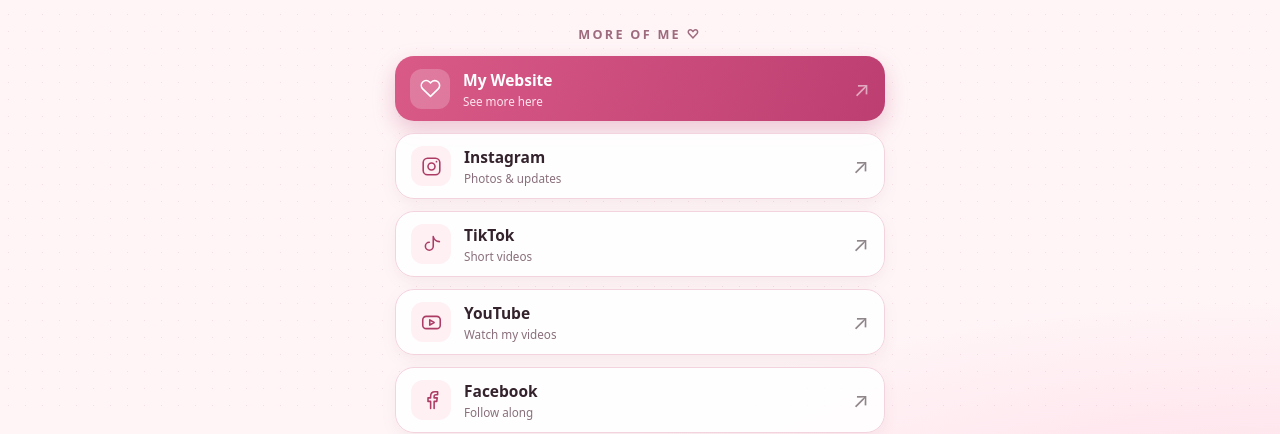
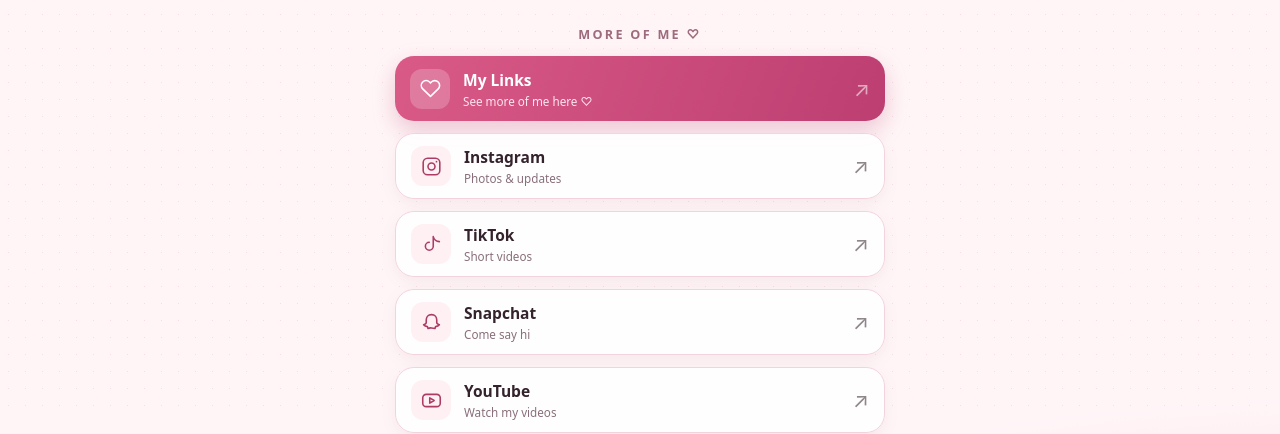
Before and after one commit to korbynboksner/Barbie, a plain HTML site: page index.html in a window 1280 px wide. Shown: the part 385-819 px from the top of the page. Drawn offline with Linux system fonts and the light colour scheme.

Commit message:
Add files via upload

```diff
--- a/index.html
+++ b/index.html
@@ -134,12 +134,13 @@
       profileImage: "images/Profile.png",
       sectionTitle: "More of me ♡",
       links: [
-        { label: "My Website", hint: "See more here", icon: "heart", url: "https://bouncy.ai/barbellinaaa", featured: true },
-        { label: "Instagram", hint: "Photos & updates", icon: "instagram", url: "https://instagram.com/" },
-        { label: "TikTok", hint: "Short videos", icon: "tiktok", url: "https://tiktok.com/" },
-        //{ label: "Snapchat", hint: "Come say hi", icon: "snapchat", url: "https://snapchat.com/" },
-        { label: "YouTube", hint: "Watch my videos", icon: "youtube", url: "https://youtube.com/" },
-        { label: "Facebook", hint: "Follow along", icon: "facebook", url: "https://facebook.com/" }
+        { label: "My Links", hint: "See more of me here ♡", icon: "heart", url: "https://bouncy.ai/barbellinaaa", featured: true },
+        { label: "Instagram", hint: "Photos & updates", icon: "instagram", url: "https://www.instagram.com/barbelllina/" },
+        { label: "TikTok", hint: "Short videos", icon: "tiktok", url: "https://www.tiktok.com/@barbellinaa?lang=en" },
+        { label: "Snapchat", hint: "Come say hi", icon: "snapchat", url: "https://snapchat.com/@barbellina" },
+        { label: "YouTube", hint: "Watch my videos", icon: "youtube", url: "https://www.youtube.com/@Barbellinaa" },
+        { label: "Facebook", hint: "Follow along", icon: "facebook", url: "https://www.facebook.com/barbellinaa/" },
+        { label: "Twitter", hint: "Follow me on X 🖤", icon: "twitter", url: "https://x.com/barbellinaa?lang=en" },
       ]
     };
 
@@ -151,7 +152,8 @@
       snapchat: '<path d="M12 3c-4 0-6 3-6 6v3c0 1.5-1 2-3 2.5 1 1.3 2.4 2 4.3 2.2l.7 2.2c2-1 2.8-.7 4-.7s2 0 4 .7l.7-2.2c1.9-.2 3.3-.9 4.3-2.2-2-.5-3-1-3-2.5V9c0-3-2-6-6-6Z"/>',
       youtube: '<rect x="2" y="5" width="20" height="14" rx="4"/><path d="m10 9 5 3-5 3Z"/>',
       facebook: '<path d="M15 21v-8h3l.5-4H15V7.5c0-1.2.4-2 2-2h2V2h-3c-3.5 0-5 2-5 5v2H8v4h3v8"/>',
-      link: '<path d="M10 13a5 5 0 0 0 7.5.5l3-3a5 5 0 0 0-7-7l-1.7 1.7M14 11a5 5 0 0 0-7.5-.5l-3 3a5 5 0 0 0 7 7l1.7-1.7"/>'
+      link: '<path d="M10 13a5 5 0 0 0 7.5.5l3-3a5 5 0 0 0-7-7l-1.7 1.7M14 11a5 5 0 0 0-7.5-.5l-3 3a5 5 0 0 0 7 7l1.7-1.7"/>',
+      twitter: '<path d="M18.9 2H22l-6.8 7.8L23.2 22h-6.3l-5-7.6L5.2 22H2l7.3-8.5L1.6 2H8l4.5 6.9L18.9 2Z"/>',
     };
     const iconSvg = name => `<svg viewBox="0 0 24 24" fill="none" stroke="currentColor" stroke-width="1.8" stroke-linecap="round" stroke-linejoin="round" aria-hidden="true">${icons[name] || icons.link}</svg>`;
     document.title = `${SITE.name} — Official Links`;
```
